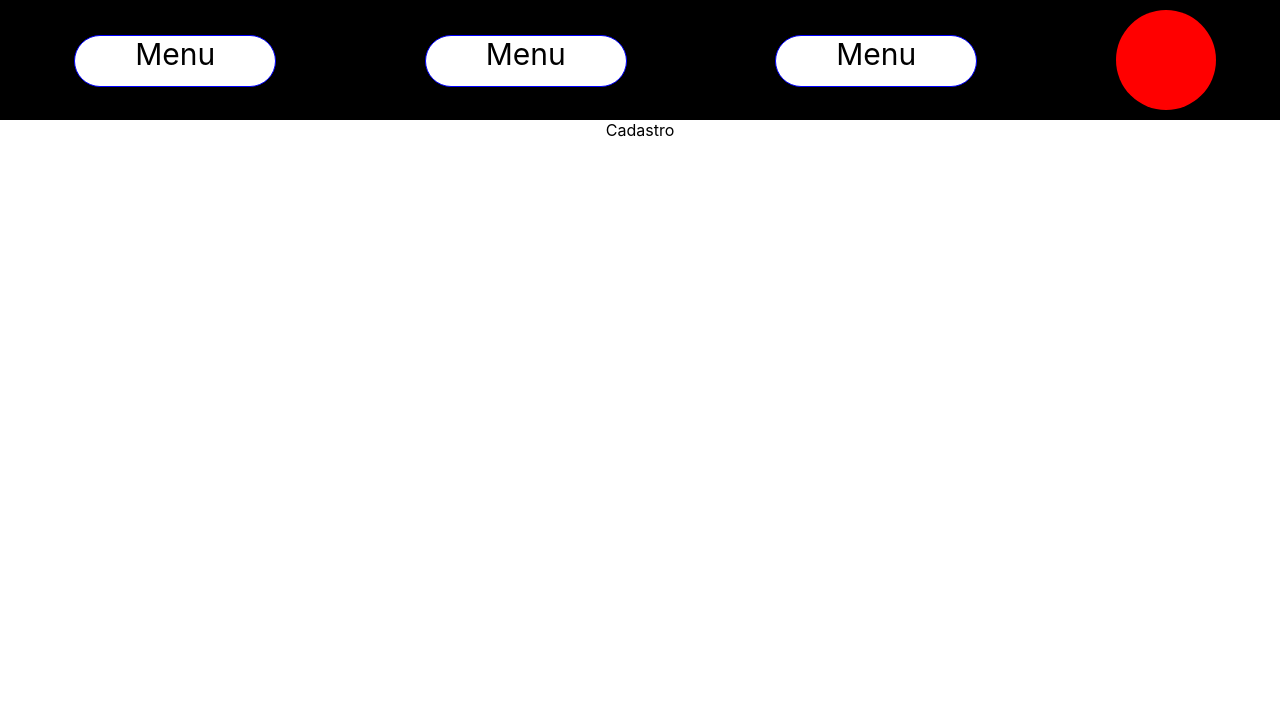
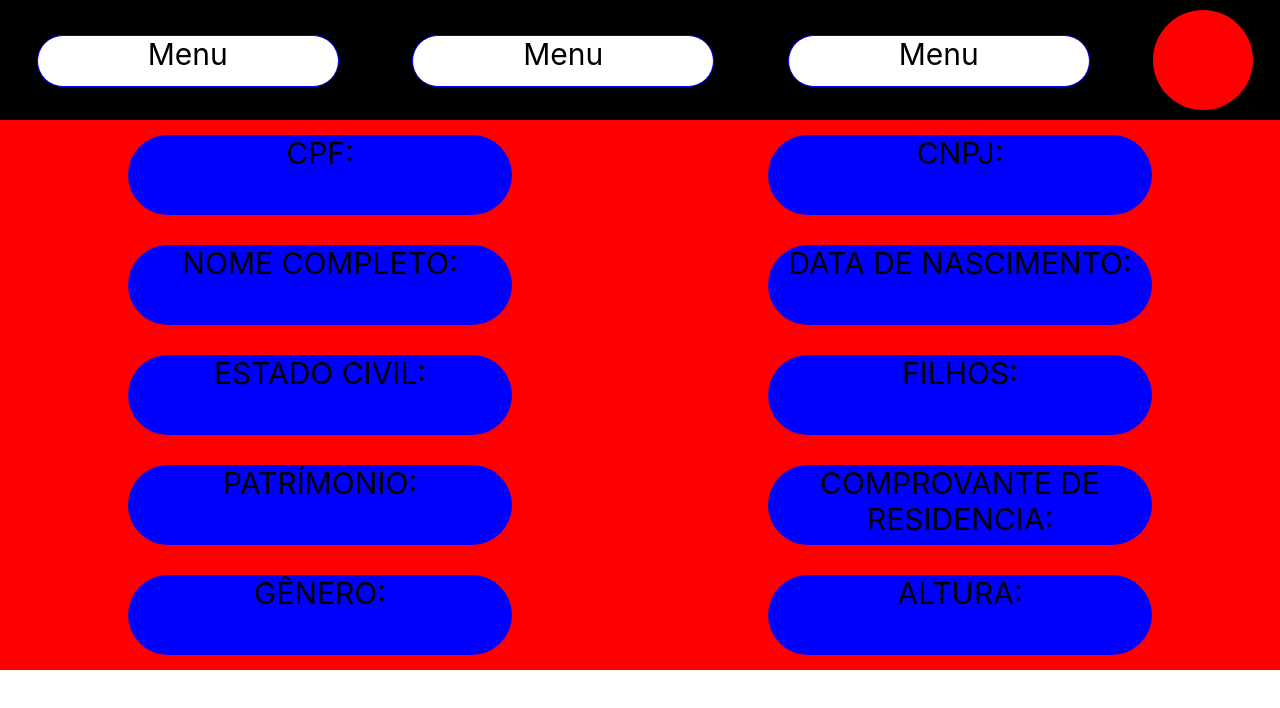
Before and after one commit to TitoSoares/MSM_bkp, a React (Create React App) app in the folder meisemmedo/: page /cadastro in a window 1280 px wide. Shown: the top 708 px of the page. Built offline with nearby package versions, Linux system fonts and the light colour scheme.

Commit message:
Alteração das páginas-Cadastro-Login-Home-CSS

```diff
--- a/meisemmedo/src/Componentes/estyle/estilo.css
+++ b/meisemmedo/src/Componentes/estyle/estilo.css
@@ -20,7 +20,7 @@
     color:black;
     font-size: 30px;
     margin-right:10px;
-    width: 200px;
+    width: 300px;
     height: 50px;
     background-color: white;
     border: 1px blue solid;
@@ -79,3 +79,92 @@
     color: white;
     font-size: 30px;
 }
+/*=================================================================================================================================*/
+/*CADASTRO*/
+/*Funções*/
+.formatacaoCadastro{
+    display: flex;
+    flex-wrap: wrap;
+    flex-direction: column;
+    justify-content:space-around;
+}
+.cadastro{
+    background-color: red;
+    height: auto;
+    width:100%;
+    flex-wrap: wrap;
+    justify-content:space-around;
+    display: flex;
+    flex-direction:row;
+    align-items: center;
+}
+.elementoCadastro{
+    font-size: 30px;
+    color:black;
+    margin-top: 15px;
+    margin-bottom: 15px;
+    width: 30%;
+    height: 80px;
+    background-color:blue;
+    border-radius: 50px;
+}
+/*=================================================================================================================================*/
+/*LOGIN*/
+.login{
+    align-items: center;
+    display: flex;
+    flex-direction: column;
+    width: 100%;
+    height: auto;
+    flex-wrap: wrap;
+    background-color: red;
+    justify-content:space-around;
+
+}
+.elementoLogin{
+    margin-top: 30px;
+    margin-bottom: 30px;
+    width: 50%;
+    height: 100px;
+    background-color: blue;
+    border-radius: 50px;
+}
+.funLogin{
+    margin-top: 10%;
+    display: flex;
+    flex-wrap: wrap;
+    justify-content:space-around;
+    flex-direction:row;
+    background-color: violet;
+    width:auto;
+    height: auto;
+
+}
+.botaoLogin{
+    margin-left: 10px;
+    margin-right: 10px;
+    background-color: green;
+    height: 50px;
+    width: 150px;
+    font-size: 25px;
+    border-radius: 50px;
+}
+.botaoCancel{
+    font-size: 25px;
+    margin-left: 10px;
+    margin-right: 10px;
+    background-color: chocolate;
+    height: 50px;
+    width: 150px;
+    border-radius: 50px;
+}
+/*=================================================================================================================================*/
+/*HOME*/
+.home{
+    display: flex;
+    flex-wrap: wrap;
+    width:100%;
+    height:auto;
+    flex-direction:row;
+    background-color: red;
+}
--- a/meisemmedo/src/Pages/Cadastro.tsx
+++ b/meisemmedo/src/Pages/Cadastro.tsx
@@ -4,7 +4,29 @@ function Cadastro(){
     return(
         <div>
             <FuncaoCabecalho/>
-            Cadastro
+            <div className="formatacaoCadastro">
+                <div className="cadastro">
+                    <div className="elementoCadastro">CPF:</div>
+                    <div className="elementoCadastro">CNPJ:</div>
+
+                </div>
+                <div className="cadastro">
+                    <div className="elementoCadastro">NOME COMPLETO:</div>
+                    <div className="elementoCadastro">DATA DE NASCIMENTO:</div>
+                </div>
+                <div className="cadastro">
+                    <div className="elementoCadastro">ESTADO CIVIL:</div>
+                    <div className="elementoCadastro">FILHOS:</div>
+                </div>
+                <div className="cadastro">
+                    <div className="elementoCadastro">PATRÍMONIO:</div>
+                    <div className="elementoCadastro">COMPROVANTE DE RESIDENCIA:</div>
+                </div>
+                <div className="cadastro">
+                    <div className="elementoCadastro">GÊNERO:</div>
+                    <div className="elementoCadastro">ALTURA:</div>
+                </div>
+            </div>
         </div>
     )
 }
--- a/meisemmedo/src/Pages/Home.tsx
+++ b/meisemmedo/src/Pages/Home.tsx
@@ -4,7 +4,9 @@ function Home(){
     return(
         <div>
             <FuncaoCabecalho/>
-            ESSA É A HOME
+            <div className="home">
+
+            </div>
         </div>
     )
 }
--- a/meisemmedo/src/Pages/Login.tsx
+++ b/meisemmedo/src/Pages/Login.tsx
@@ -4,7 +4,14 @@ function Login(){
     return(
         <div>
         <FuncaoCabecalho/>
-        Login
+            <div className="login">
+                <div className="elementoLogin"></div>
+                <div className="elementoLogin"></div>
+                <div className="funLogin">
+                    <div className="botaoLogin">Login</div>
+                    <div className="botaoCancel">Carcelar</div>
+                </div>
+            </div>
         </div>
     )
 }
```
Also changed, not shown: 1 other file (tests, documents, lock files or other folders).
